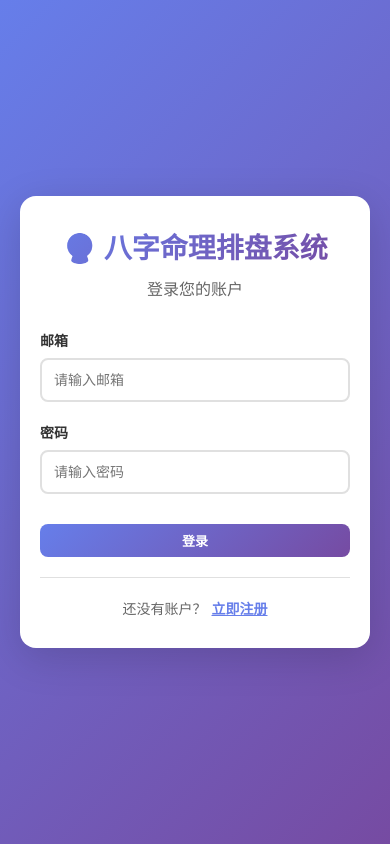
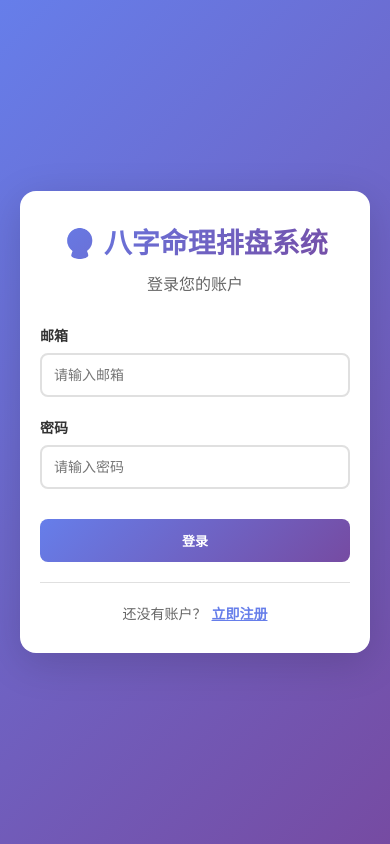
Before and after one commit to theisness/destiny-analysis, a React (Create React App) app in the folder frontend/: page /auth in a window 390 px wide. Built offline with nearby package versions, Linux system fonts and the light colour scheme.

Commit message:
optimize title bar

```diff
--- a/frontend/src/App.css
+++ b/frontend/src/App.css
@@ -216,7 +216,7 @@
     padding: 10px;
   }
   .btn {
-    padding: 7px 6px;
+    padding: 12px 6px;
     font-size: 13px;
   }
 }
```
